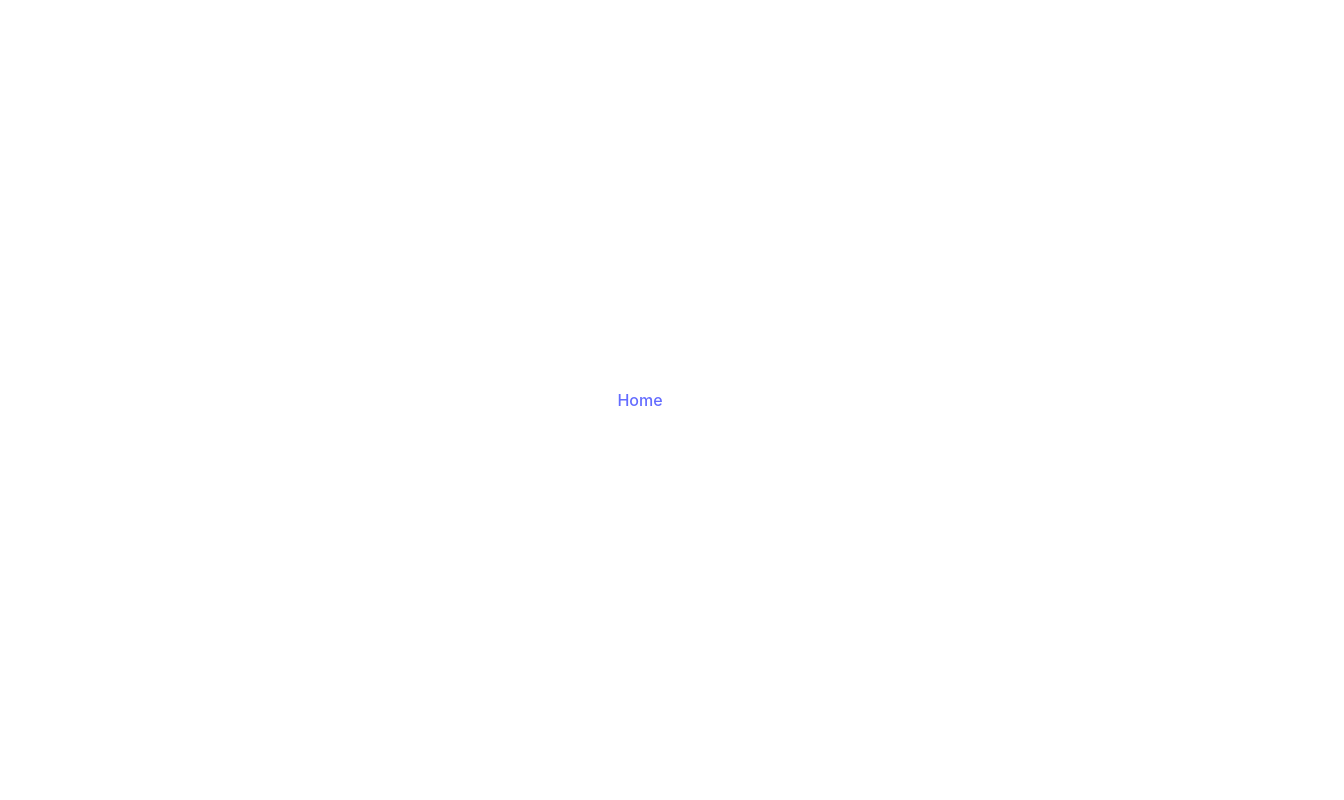
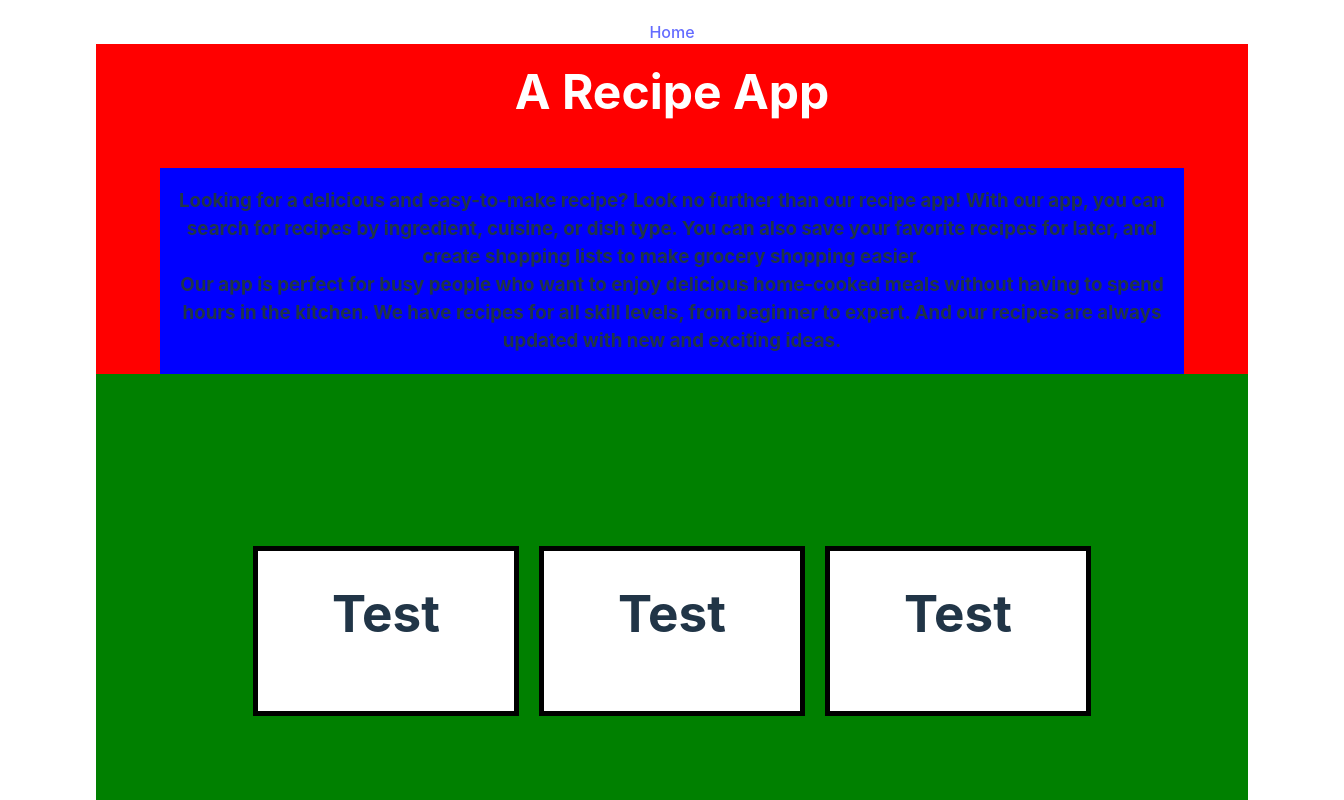
Before and after one commit to logankrieger317/OneNightInReact, a React (Vite) app in the folder OneNightInReact/: page / in a window 1280 px wide. Shown: the top 800 px of the page, 1344 px wide, since content can reach past the window. Built offline with nearby package versions, Linux system fonts and the light colour scheme.

Commit message:
styling playing

```diff
--- a/OneNightInReact/package.json
+++ b/OneNightInReact/package.json
@@ -10,6 +10,7 @@
     "preview": "vite preview"
   },
   "dependencies": {
+    "axios": "^1.6.0",
     "react": "^18.2.0",
     "react-dom": "^18.2.0",
     "react-router-dom": "^6.18.0"
--- a/OneNightInReact/src/App.css
+++ b/OneNightInReact/src/App.css
@@ -4,3 +4,83 @@
   padding: 2rem;
   text-align: center;
 }
+.App{
+  display: flex;
+  flex-direction: column;
+  justify-content: center;
+  align-items: center;
+  width: 100vw;
+  height: 100vh;
+}
+
+.main{
+  display: flex;
+  flex-direction: column;
+  justify-content: center;
+  align-items: center;
+  /* background-color: yellow; */
+  height: 100vh;
+    width: 100vw;
+}
+
+.firstLayer{
+  display: flex;
+  flex-direction: column;
+  justify-content: center;
+  align-items: center;
+  background-color: red;
+  height: 100vh;
+  width: 90vw;
+
+}
+
+.secondLayer{
+  display: flex;
+  flex-direction: column;
+  justify-content: center;
+  align-items: center;
+  background-color: blue;
+  height: 90vh;
+  width: 80vw;
+
+}
+
+.thirdLayer{
+  display: flex;
+  flex-direction: row;
+  justify-content: center;
+  align-items: center;
+  background-color: green;
+  height: 90vh;
+  width: 90vw;
+
+}
+
+.card{
+  display: flex;
+  flex-direction: column;
+  align-items: center;
+  background-color: white;
+  height: 20vh;
+  width: 20vw;
+
+  border: 5px solid black;
+  margin: 10px;
+
+}
+
+.intro{
+  display: flex;
+  flex-direction: column;
+  justify-content: center;
+  align-items: center;
+  flex-wrap: wrap;
+  font-size: 3rem;
+  color: white;
+  font-weight: bold;
+
+}
+
+::-webkit-scrollbar {
+  display: none;
+}
--- a/OneNightInReact/src/App.jsx
+++ b/OneNightInReact/src/App.jsx
@@ -2,8 +2,6 @@ import { useState } from 'react'
 import { BrowserRouter } from 'react-router-dom'
 import './App.css'
 import { Routes, Route } from 'react-router-dom'
-import Header from './components/Header'
-import Footer from './components/Footer'
 import Home from './components/Home'
 
 function App() {
@@ -11,13 +9,13 @@ function App() {
 
   return (
     <div className='App'>
-      <Header/>
+
       <main>
         <Routes>
           <Route path="/" element={ <Home/> }/>
         </Routes>
       </main>
-      <Footer/>
+
     </div>
   )
 }
--- a/OneNightInReact/src/components/Home.jsx
+++ b/OneNightInReact/src/components/Home.jsx
@@ -1,7 +1,13 @@
+import Header from "./Header"
+import Footer from "./Footer"
+import Main from "./Main"
+
 export default function Home() {
     return(
         <div className="Home">
-
+            <Header/>
+            <Main/>
+            <Footer/>
         </div>
     )
 }
--- /dev/null
+++ b/OneNightInReact/src/components/Main.jsx
@@ -0,0 +1,38 @@
+import Header from "./Header";
+import Footer from "./Footer";
+
+export default function Main() {
+    return(
+        <>
+        <div className="main">
+
+            <div className="firstLayer">
+            <Header/>
+                <h1 className="intro">One Night In React</h1>
+                <h2 className="intro">A Recipe App</h2>
+                <div className="secondLayer">
+                    <h3>Looking for a delicious and easy-to-make recipe? Look no further than our recipe app! With our app, you can search for recipes by ingredient, cuisine, or dish type. You can also save your favorite recipes for later, and create shopping lists to make grocery shopping easier.<br/>
+
+                    Our app is perfect for busy people who want to enjoy delicious home-cooked meals without having to spend hours in the kitchen. We have recipes for all skill levels, from beginner to expert. And our recipes are always updated with new and exciting ideas.
+
+</h3>
+                    <div className="thirdLayer">
+
+                        <div className="card">
+                        <h1>Test</h1>
+                        </div>
+                        <div className="card">
+                        <h1>Test</h1>
+                        </div>
+                        <div className="card">
+                        <h1>Test</h1>
+                        </div>
+                    </div>
+                </div>
+                    <h1>test</h1>
+            </div>
+            <Footer/>
+        </div>
+        </>
+    )
+}
```
Also changed, not shown: 1 other file (tests, documents, lock files or other folders).
